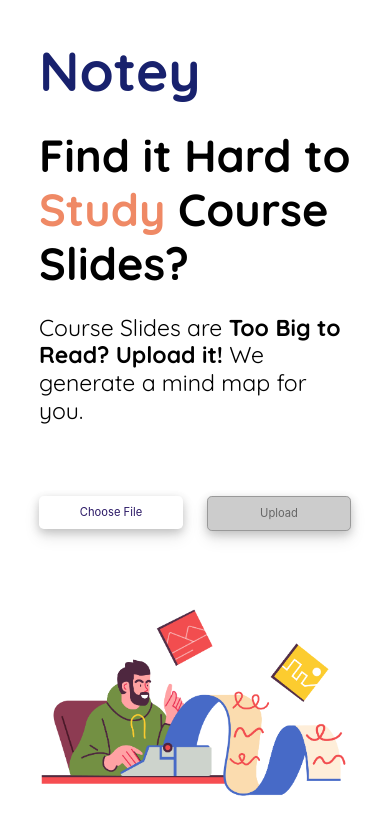
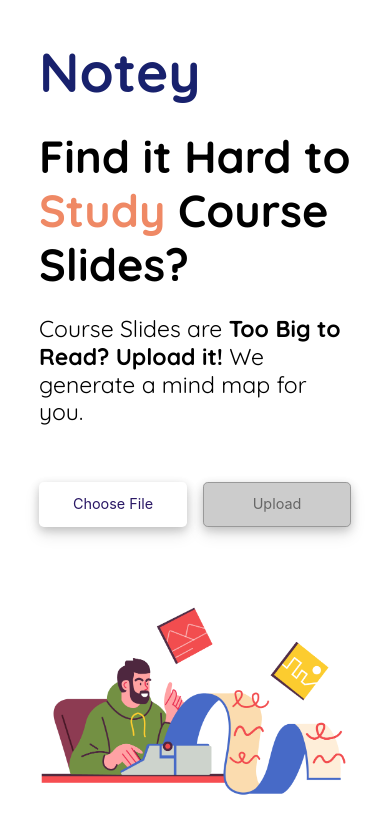
Before and after one commit to coookie89/Notey, a React (Create React App) app: page / in a window 390 px wide. Shown: the top 834 px of the page. Built offline with nearby package versions, Linux system fonts and the light colour scheme; what markmap-common, markmap-lib would draw is missing.

Commit message:
enhance responsiveness on btn

```diff
--- a/src/components/FileUpload.jsx
+++ b/src/components/FileUpload.jsx
@@ -43,7 +43,7 @@ const FileUpload = () => {
 
   return (
     <div>
-      <div className="mb-4">
+      <div className="mb-2">
         {selectedFile ? (
           <>File selected: {selectedFile.name}</>
         ) : (
@@ -51,8 +51,8 @@ const FileUpload = () => {
         )}
       </div>
       <div>
-        <div class="row">
-          <div className="col">
+        <div class="d-flex gap-3 justify-content-md-start justify-content-between">
+            <div className="w-100">
               <input
                 accept="image/*, application/pdf"
                 style={{ display: "none" }}
@@ -66,7 +66,7 @@ const FileUpload = () => {
                 </label>
               </button>
             </div>
-          <div className="col">
+            <div className="w-100">
               <button
                 type="button"
                 class="btn btn-secondary btn-lg"
--- a/src/components/style.css
+++ b/src/components/style.css
@@ -55,8 +55,9 @@ p {
 }
 
 button {
-  width: 100%;
-  max-width: 150px;
+  min-width: 100%;
+  min-height: 45px;
+  height:100%;
   border-radius: 4px;
   transition: 0.5s;
   box-shadow: 0 8px 16px 0 rgba(0, 0, 0, 0.1), 0 3px 10px 0 rgba(0, 0, 0, 0.19);
@@ -76,7 +77,7 @@ button {
 }
 
 button {
-  font-size: 70% !important;
+  font-size: 90% !important;
 }
 
 button:hover, .btn-primary:hover, .btn-secondary:hover {
```
Lines whose indentation alone changed are shown as unchanged.
